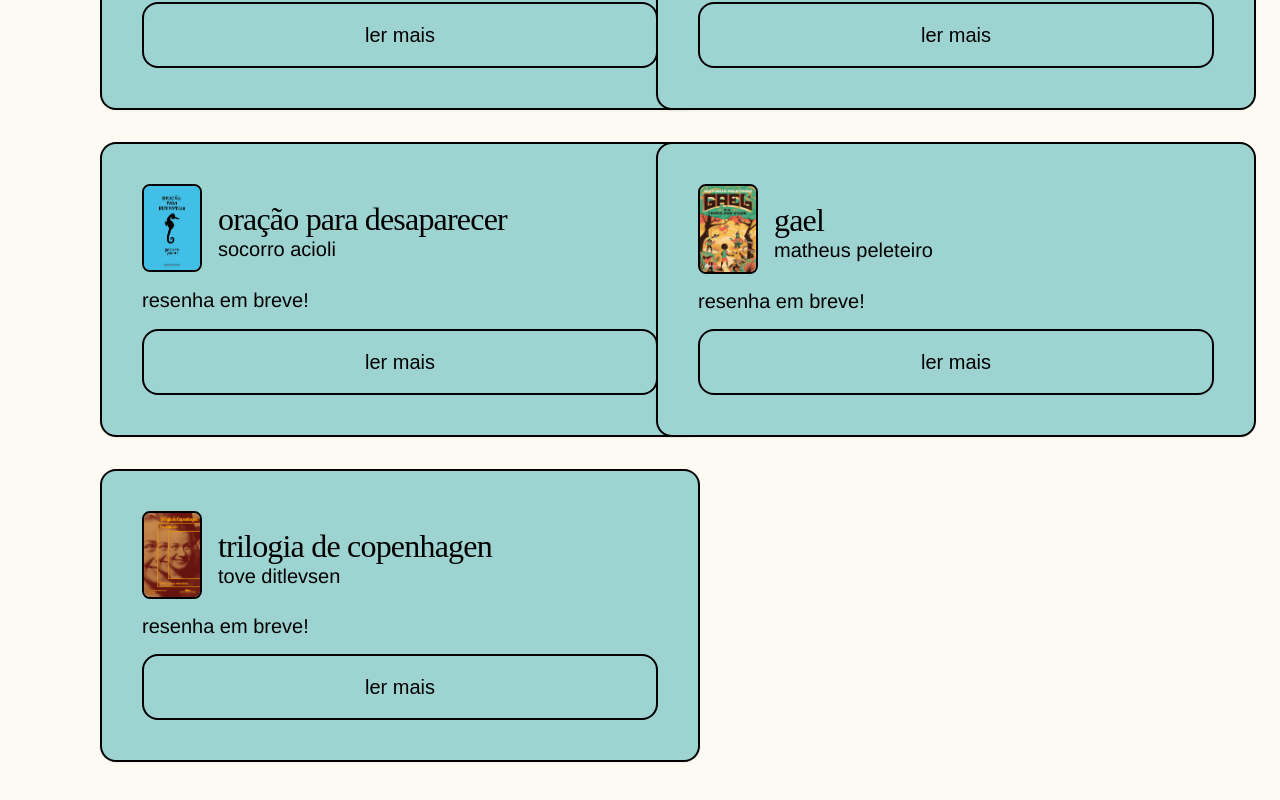
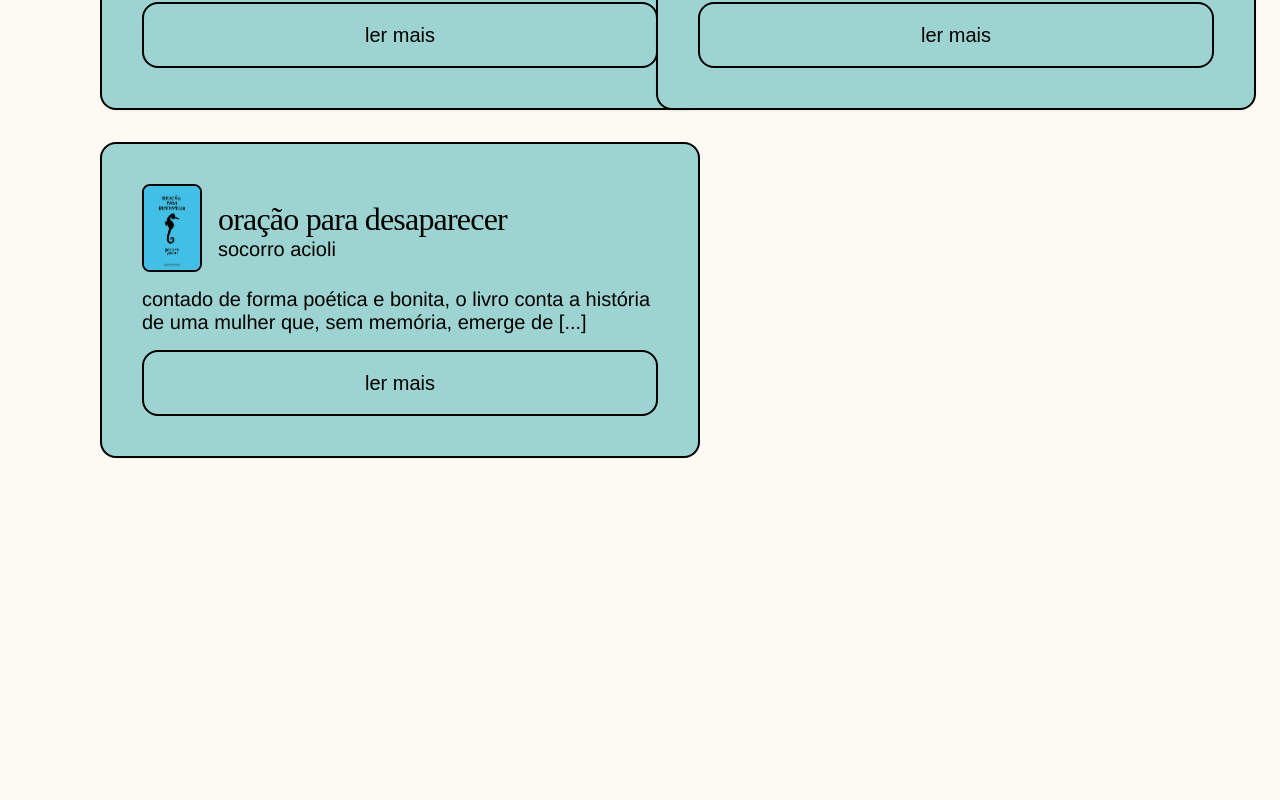
Before and after one commit to dorasantiagoc/doresenhas, a Next.js app: page / in a window 1280 px wide. Shown: the part 2361-3161 px from the top of the page. After the commit the page ends 2919 px from the top, so only its background shows below. Built offline with nearby package versions, Linux system fonts and the light colour scheme; data requests are answered from the project's data file.

Commit message:
bug fix 2

```diff
--- a/src/app/page.tsx
+++ b/src/app/page.tsx
@@ -17,43 +17,9 @@ import {
 } from "@/components/ui/dialog"
 import { Button } from "@/components/ui/button"
 import Image from 'next/image'
-import { recipes as staticRecipes } from '@/data/recipes';
+import { recipes } from '@/data/recipes'
 
-interface Recipe {
-  title: string,
-  image: string,
-  autor: string,
-  description: string,
-  link: string,
-  id: string,
-  modal: string
-  modal2: string
-  modal3: string
-}
-
-async function getRecipes(): Promise<Recipe[]> {
-  if (process.env.NODE_ENV === 'development') {
-    try {
-      const result = await fetch('http://localhost:4000/recipes', {
-        next: { revalidate: 0 }
-      });
-
-      if (!result.ok) {
-        throw new Error(`HTTP error! status: ${result.status}`);
-      }
-      return result.json();
-    } catch (error) {
-      console.warn('Failed to fetch from API, falling back to static data:', error);
-      return staticRecipes;
-    }
-  }
-  return staticRecipes;
-}
-
-
-export default async function Home() {
-  const recipes = await getRecipes()
-
+export default function Home() {
   return (
     <main>
       <div className="grid grid-cols-2 gap-8">
```
